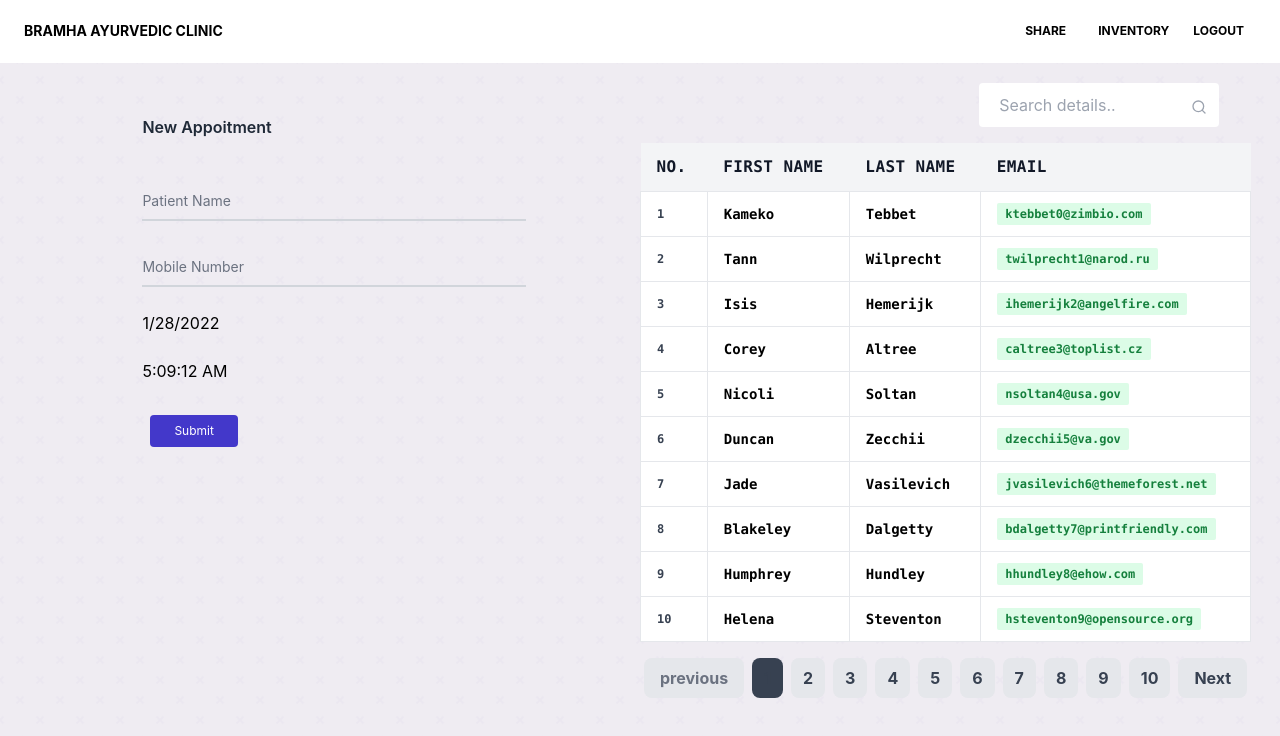
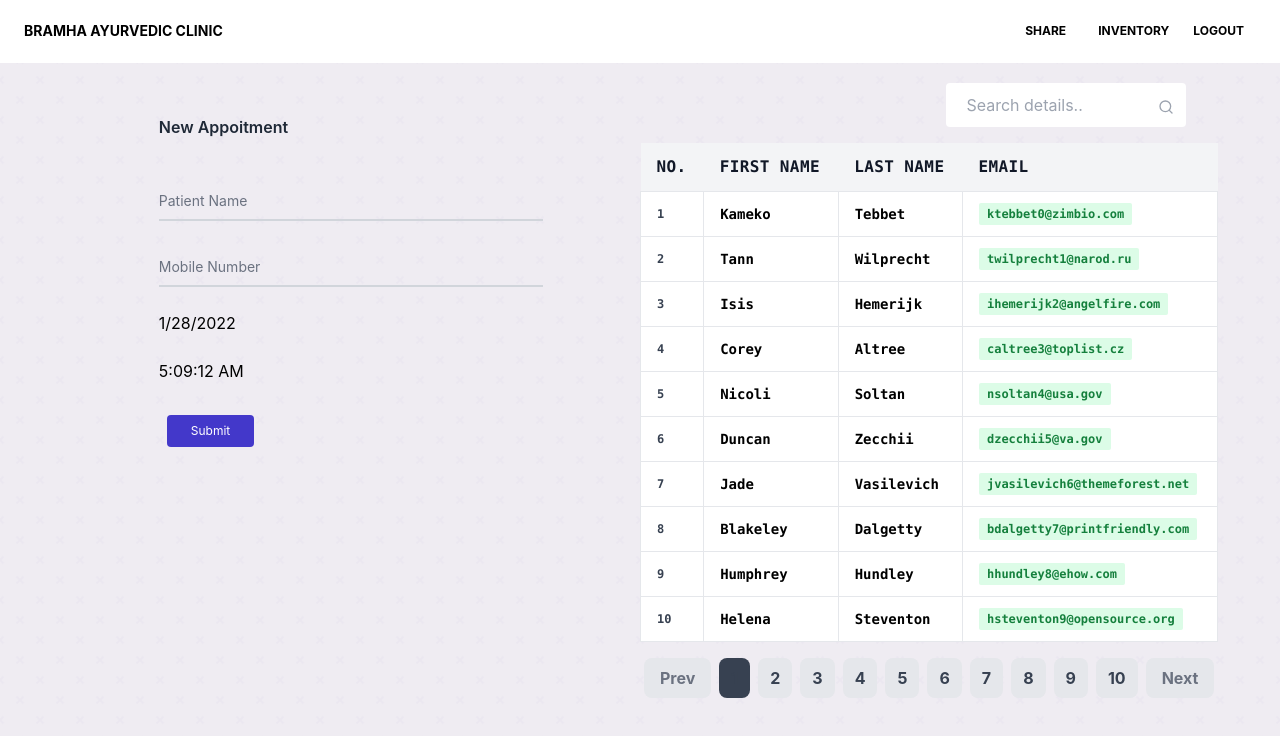
Before and after one commit to Harshal0908/final, a React (Create React App) app: page /reception in a window 1280 px wide. Shown: the top 736 px of the page. Built offline with nearby package versions, Linux system fonts and the light colour scheme; some icons are missing.

Commit message:
list update 🎉

```diff
--- a/src/components/common/AppoitmentList.jsx
+++ b/src/components/common/AppoitmentList.jsx
@@ -5,10 +5,11 @@ import TableData from "./table/TableData";
 
 export default function AppoitmentList() {
   const [searchTerm, setSearchTerm] = useState("");
+  const title = ["id", "first_name", "last_name", "email"];
 
   return (
     <div>
-      <Search setSearchTerm={setSearchTerm} />
+      <Search setSearchTerm={setSearchTerm} title={title} />
       <TableData searchTerm={searchTerm} />
     </div>
   );
--- a/src/components/common/table/TableData.jsx
+++ b/src/components/common/table/TableData.jsx
@@ -78,6 +78,7 @@ const TableData = (props) => {
       setOrder("ASC");
     }
     pages.map((page) => pagination(page));
+    // pagination(currentPage);
   };
 
   return (
@@ -172,92 +173,43 @@ const TableData = (props) => {
             })}
         </tbody>
       </table>
-      <div className="max-w-2xl mx-auto py-4">
+      <div className="flex items-start justify-center max-w-2xl mx-auto py-4">
         <ul className="flex">
-          <li className="cursor-pointer mx-1 px-3 py-2 bg-gray-200 text-gray-500 rounded-lg">
+          <li
+            onClick={() =>
+              pagination(currentPage === 1 ? currentPage : currentPage - 1)
+            }
+            className="select-none cursor-pointer mx-1 px-3 py-2 bg-gray-200 text-gray-500 hover:text-gray-700 rounded-lg"
+          >
             <p className="flex items-center font-bold">
-              <span className="mx-1">previous</span>
+              <span className="mx-1">Prev</span>
             </p>
           </li>
           {pages.map((page) => (
             <li
               onClick={() => pagination(page)}
-              className={`cursor-pointer mx-1 px-3 py-2 bg-gray-200 text-gray-700 hover:bg-gray-400 hover:text-gray-200 rounded-lg ${
+              className={`select-none cursor-pointer mx-1 px-3 py-2 bg-gray-200 text-gray-700 hover:bg-gray-400 hover:text-gray-200 rounded-lg ${
                 currentPage === page ? "bg-gray-700 text-gray-200" : "page-item"
               }`}
             >
               <p className="font-bold">{page}</p>
             </li>
-            // <li
-            //   className={
-            //     currentPage === page ? "page-item active" : "page-item"
-            //   }
-            // >
-            //   <p className="page-link" onClick={() => pagination(page)}>
-            //     {page}
-            //   </p>
-            // </li>
           ))}
 
-          <li className="cursor-pointer mx-1 px-3 py-2 bg-gray-200 text-gray-700 hover:bg-gray-700 hover:text-gray-200 rounded-lg">
+          <li
+            onClick={() =>
+              pagination(
+                currentPage === pageCount ? currentPage : currentPage + 1
+              )
+            }
+            className="select-none cursor-pointer mx-1 px-3 py-2 bg-gray-200 text-gray-500 hover:text-gray-700 rounded-lg"
+          >
             <p className="flex items-center font-bold">
               <span className="mx-1">Next</span>
             </p>
           </li>
         </ul>
-        {/* <nav aria-label="Page navigation example">
-          <ul className="inline-flex -space-x-px">
-            <li>
-              <a
-                href="#"
-                className="bg-white border border-gray-300 text-gray-500 hover:bg-gray-100 hover:text-gray-700 ml-0 rounded-l-lg leading-tight py-2 px-3 dark:bg-gray-800 dark:border-gray-700 dark:text-gray-400 dark:hover:bg-gray-700 dark:hover:text-white"
-              >
-                Previous
-              </a>
-            </li>
-            {pages.map((page) => (
-              <li
-                className={
-                  currentPage === page ? "page-item active" : "page-item"
-                }
-              >
-                <a
-                  className="page-link"
-                  onClick={() => pagination(page)}
-                  href="#"
-                  className="bg-white border border-gray-300 text-gray-500 hover:bg-gray-100 hover:text-gray-700 leading-tight py-2 px-3 dark:bg-gray-800 dark:border-gray-700 dark:text-gray-400 dark:hover:bg-gray-700 dark:hover:text-white"
-                >
-                  {page}
-                </a>
-              </li>
-            ))}
-
-            <li>
-              <a
-                href="#"
-                className="bg-white border border-gray-300 text-gray-500 hover:bg-gray-100 hover:text-gray-700 rounded-r-lg leading-tight py-2 px-3 dark:bg-gray-800 dark:border-gray-700 dark:text-gray-400 dark:hover:bg-gray-700 dark:hover:text-white"
-              >
-                Next
-              </a>
-            </li>
-          </ul>
-        </nav> */}
       </div>
-      {/* <nav className="d-flex justify-content-center">
-        <ul className="flex">
-          {pages.map((page) => (
-            <li
-              className={
-                currentPage === page ? "page-item active" : "page-item"
-              }
-            >
-              <p className="page-link" onClick={() => pagination(page)}>
-                {page}
-              </p>
-            </li>
-          ))}
-        </ul>
-      </nav> */}
     </div>
   );
 };
```
